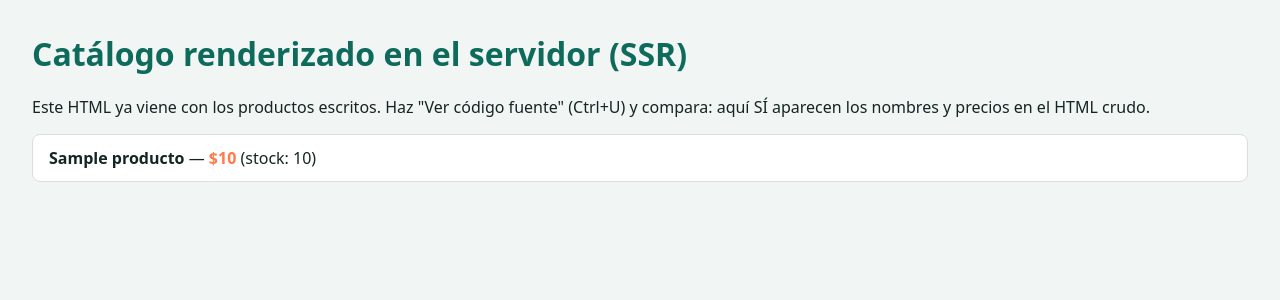
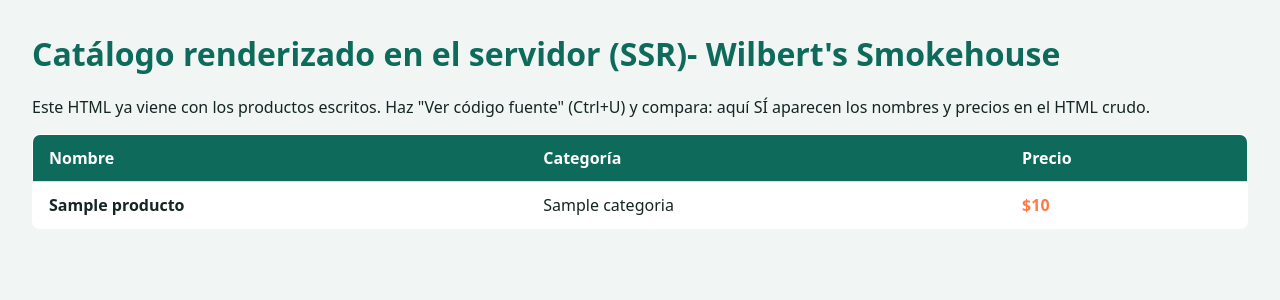
Before and after one commit to RubiGarciaWilbertJesus/Wilbert-s-Smokehouse-pwa_rubi_garcia_wilbert_jesus, a Django app: template servidor-ssr-RGWJ/catalogo_RGWJ/templates/catalogo/catalogo_ssr.html in a window 1280 px wide. Shown: the top 300 px of the page. Run offline with Django 5.2, Linux system fonts and the light colour scheme; the template is opened without the code that fills it: most values are stand-ins (such as "Sample title", 1, 10 or a date in 2020).

Commit message:
Avance 2: Integra catálogo SSR con 15 productos, configura rutas y agrega capturas SSR y CSR al README - RUBI GARCIA WILBERT JESUS

```diff
--- a/servidor-ssr-RGWJ/catalogo_RGWJ/templates/catalogo/catalogo_ssr.html
+++ b/servidor-ssr-RGWJ/catalogo_RGWJ/templates/catalogo/catalogo_ssr.html
@@ -3,30 +3,62 @@
 <html lang="es">
 <head>
   <meta charset="utf-8">
-  <title>Catálogo (SSR) — Demo Django</title>
+  <title>Catálogo (SSR) — Wilbert's Smokehouse</title>
   <style>
-    /* Estilos mínimos solo para que se lea bien en la demo de clase */
+    /* Estilos para la tabla y la demo de clase */
     body { font-family: system-ui, sans-serif; background: #f1f5f4; color: #142523; margin: 2rem; }
     h1 { color: #0e6b5c; }
-    ul { list-style: none; padding: 0; }
-    li { background: #fff; border: 1px solid #d7e0dc; border-radius: 8px; padding: .75rem 1rem; margin-bottom: .5rem; }
-    .precio { font-weight: bold; color: #ff7a45; }
+
+    table {
+      width: 100%;
+      border-collapse: collapse;
+      background: #fff;
+      border: 1px solid #d7e0dc;
+      border-radius: 8px;
+      overflow: hidden;
+      margin-top: 1rem;
+    }
+    th, td {
+      padding: 0.75rem 1rem;
+      text-align: left;
+      border-bottom: 1px solid #d7e0dc;
+    }
+    th {
+      background: #0e6b5c;
+      color: #fff;
+    }
+    tr:last-child td {
+      border-bottom: none;
+    }
+    .precio {
+      font-weight: bold;
+      color: #ff7a45;
+    }
   </style>
 </head>
 <body>
-  <h1>Catálogo renderizado en el servidor (SSR)</h1>
+  <h1>Catálogo renderizado en el servidor (SSR)- Wilbert's Smokehouse</h1>
   <p>Este HTML ya viene con los productos escritos. Haz "Ver código fuente" (Ctrl+U) y
      compara: aquí SÍ aparecen los nombres y precios en el HTML crudo.</p>
 
-  <ul>
-    <!-- el bucle "for" recorre la lista "productos" que la vista (views.py) mandó en el contexto -->
-    {% for producto in productos %}
-      <li>
-        <strong>{{ producto.nombre }}</strong> —
-        <span class="precio">${{ producto.precio }}</span>
-        (stock: {{ producto.stock }})
-      </li>
-    {% endfor %}
-  </ul>
+  <table>
+    <thead>
+      <tr>
+        <th>Nombre</th>
+        <th>Categoría</th>
+        <th>Precio</th>
+      </tr>
+    </thead>
+    <tbody>
+      <!-- El bucle "for" recorre la lista "productos" mandada desde el contexto -->
+      {% for producto in productos %}
+        <tr>
+          <td><strong>{{ producto.nombre }}</strong></td>
+          <td>{{ producto.categoria }}</td>
+          <td><span class="precio">${{ producto.precio }}</span></td>
+        </tr>
+      {% endfor %}
+    </tbody>
+  </table>
 </body>
 </html>
--- /dev/null
+++ b/servidor-ssr-RGWJ/catalogo_RGWJ/urls.py
@@ -0,0 +1,13 @@
+"""
+Rutas propias de la app "catalogo".
+
+Django separa las rutas por app para que cada una sea independiente
+y reutilizable en otros proyectos.
+"""
+from django.urls import path
+from . import views  # importamos las funciones definidas en views.py de esta misma carpeta
+
+urlpatterns = [
+    # http://127.0.0.1:8000/catalogo_RGWJ/  ->  ejecuta la función vista_ssr()
+    path('catalogo_RGWJ/', views.vista_ssr, name='catalogo_ssr'),
+]
--- a/servidor-ssr-RGWJ/ssr_demo_RGWJ/urls.py
+++ b/servidor-ssr-RGWJ/ssr_demo_RGWJ/urls.py
@@ -15,8 +15,13 @@
     2. Add a URL to urlpatterns:  path('blog/', include('blog.urls'))
 """
 from django.contrib import admin
-from django.urls import path
+from django.urls import path, include  # include() nos deja "delegar" rutas a otra app
 
 urlpatterns = [
+    # /admin/  -> panel de administración que trae Django de fábrica (no lo usaremos, pero no estorba)
     path('admin/', admin.site.urls),
+
+    # Cualquier ruta que empiece vacía ('') se delega al archivo urls.py de la app "catalogo".
+    # Así, /catalogo/ terminará resuelta por catalogo_RGWJ/urls.py
+    path('', include('catalogo_RGWJ.urls')),
 ]
```
Also changed, not shown: servidor-ssr-RGWJ/catalogo_RGWJ/views.py (+15 -4 lines), sw.js (+1 -55 lines), README.md, manifest.json, 3 other files.
